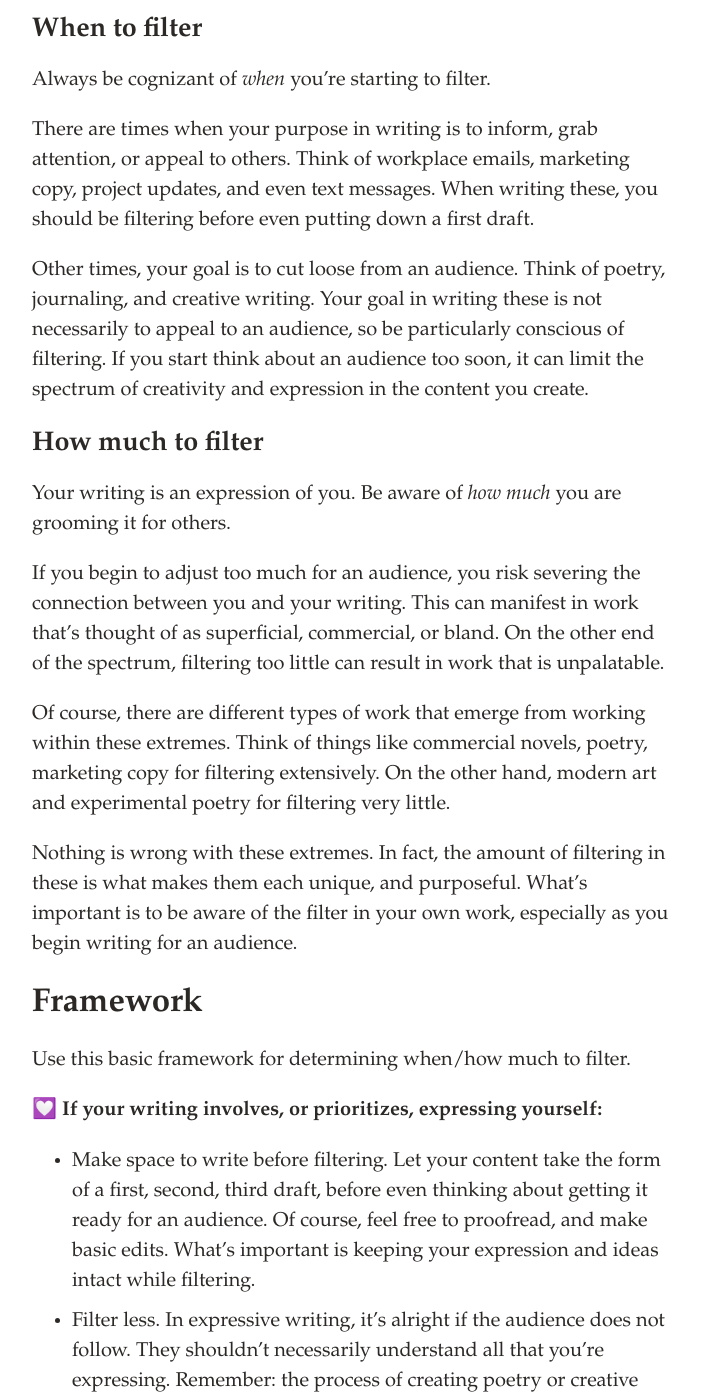
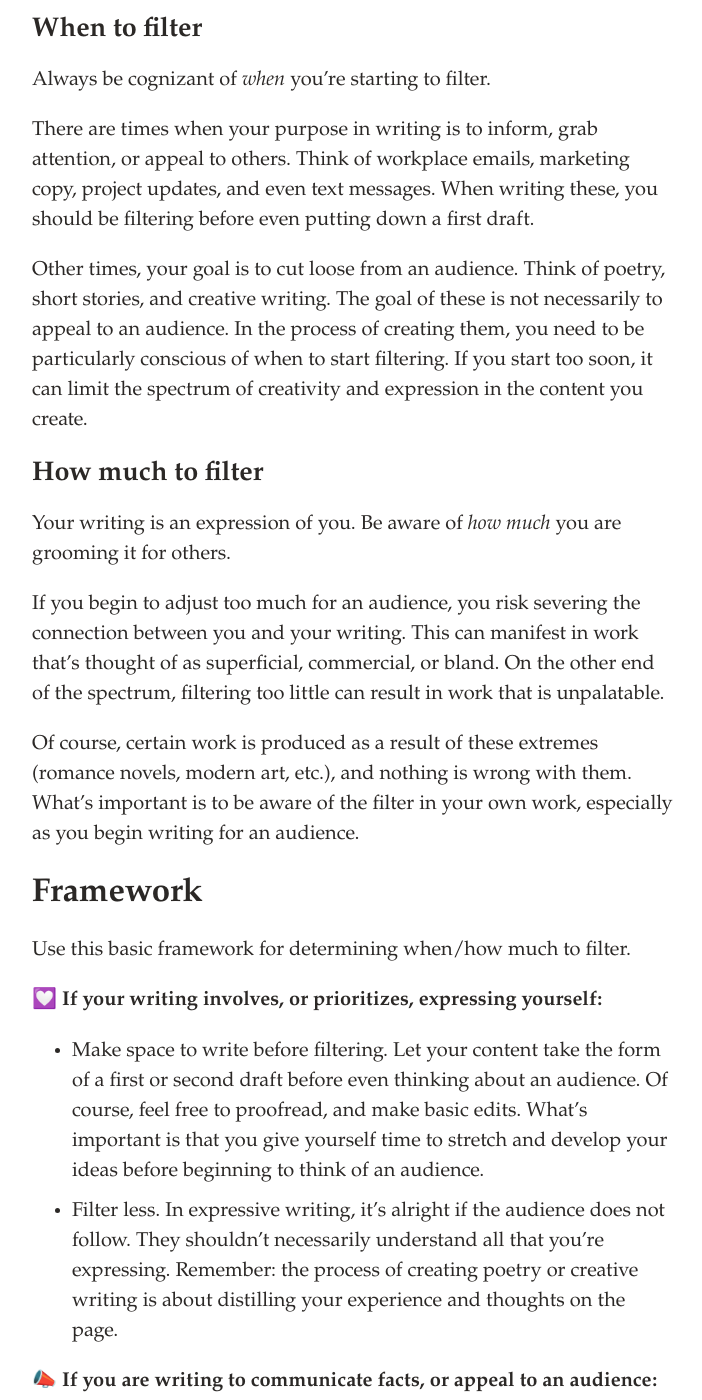
Before and after one commit to svvchen/nervxious, a Jekyll site: the page built from _posts/2020-09-09-filter.markdown, in a window 1280 px wide and 1400 px high, scrolled down 1240 px. Shown: the whole window, without its empty margins (286-988 px from the left). Built offline with Jekyll 4.4.1, drawn with Linux system fonts in a browser that asks for light colours; comment, search, counter and statistics services are not loaded; some of the changed text lies outside the part shown.

Commit message:
Update 2020-09-09-filter.markdown

```diff
--- a/_posts/2020-09-09-filter.markdown
+++ b/_posts/2020-09-09-filter.markdown
@@ -19,21 +19,19 @@ Understanding the balance of when and how much to filter is essential to produci
 
 ## When to filter
 
-Always be cognizant of *when* you're starting to filter.
+Always be cognizant of *when* you're starting to filter.
 
 There are times when your purpose in writing is to inform, grab attention, or appeal to others. Think of workplace emails, marketing copy, project updates, and even text messages. When writing these, you should be filtering before even putting down a first draft.
 
-Other times, your goal is to cut loose from an audience. Think of poetry, journaling, and creative writing. Your goal in writing these is not necessarily to appeal to an audience, so be particularly conscious of filtering. If you start think about an audience too soon, it can limit the spectrum of creativity and expression in the content you create.
+Other times, your goal is to cut loose from an audience. Think of poetry, short stories, and creative writing. The goal of these is not necessarily to appeal to an audience. In the process of creating them, you need to be particularly conscious of when to start filtering. If you start too soon, it can limit the spectrum of creativity and expression in the content you create.
 
 ## How much to filter
 
-Your writing is an expression of you. Be aware of *how much* you are grooming it for others.
+Your writing is an expression of you. Be aware of *how much* you are grooming it for others.
 
 If you begin to adjust too much for an audience, you risk severing the connection between you and your writing. This can manifest in work that's thought of as superficial, commercial, or bland. On the other end of the spectrum, filtering too little can result in work that is unpalatable.
 
-Of course, there are different types of work that emerge from working within these extremes. Think of things like commercial novels, poetry, marketing copy for filtering extensively. On the other hand, modern art and experimental poetry for filtering very little.
-
-Nothing is wrong with these extremes. In fact, the amount of filtering in these is what makes them each unique, and purposeful. What's important is to be aware of the filter in your own work, especially as you begin writing for an audience.
+Of course, certain work is produced as a result of these extremes (romance novels, modern art, etc.), and nothing is wrong with them. What's important is to be aware of the filter in your own work, especially as you begin writing for an audience.
 
 # Framework
 
@@ -41,10 +39,10 @@ Use this basic framework for determining when/how much to filter.
 
 💟 **If your writing involves, or prioritizes, expressing yourself:**
 
-- Make space to write before filtering. Let your content take the form of a first, second, third draft, before even thinking about getting it ready for an audience. Of course, feel free to proofread, and make basic edits. What's important is keeping your expression and ideas intact while filtering.
+- Make space to write before filtering. Let your content take the form of a first or second draft before even thinking about an audience. Of course, feel free to proofread, and make basic edits. What's important is that you give yourself time to stretch and develop your ideas before beginning to think of an audience.
 - Filter less. In expressive writing, it's alright if the audience does not follow. They shouldn't necessarily understand all that you're expressing. Remember: the process of creating poetry or creative writing is about distilling your experience and thoughts on the page.
 
 📣 **If you are writing to communicate facts, or appeal to an audience:**
 
-- Start filtering early. You might do so even before your coming up with raw thoughts. Think of marketers and commercial content creators. These people constantly anticipate what an audience wants to see before beginning their work.
+- Start filtering early. You can do so even before your coming up with raw thoughts. Think of marketers and commercial content creators. These people constantly anticipate what an audience wants to see before beginning their work.
 - Filter more. Especially if you need to convince others. Edit, re-write, explain, validate — do things to make your writing extremely clear and easy to follow. Always remember to put yourself in the shoes of your audience.
```
